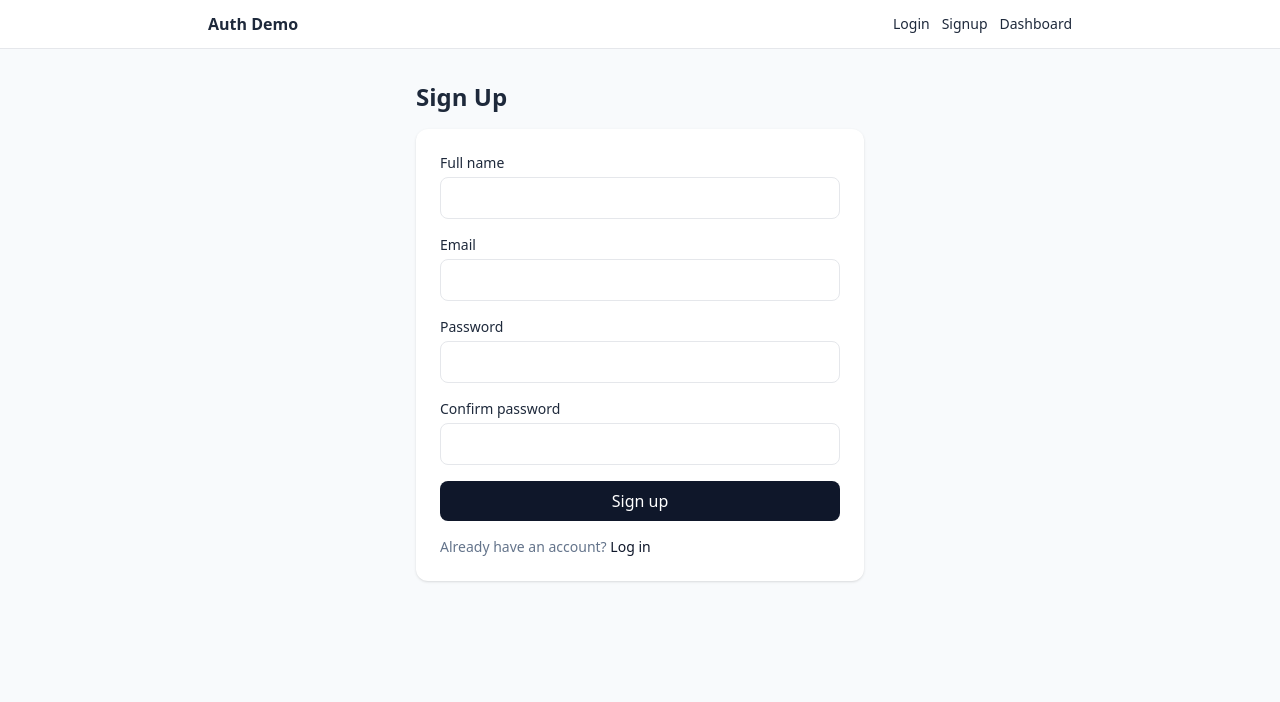
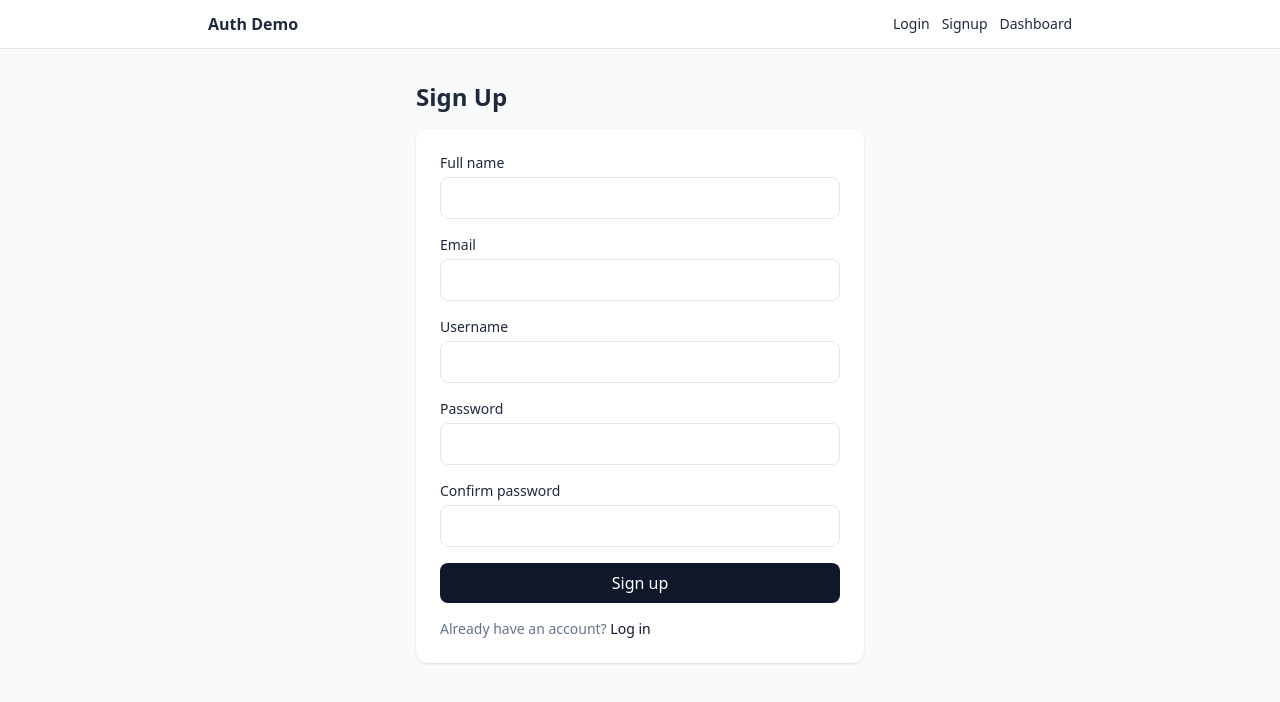
Before and after one commit to hung21112k2/auth-starter-frontend, a Vue app: page /signup in a window 1280 px wide. Shown: the top 702 px of the page. Built offline with nearby package versions, Linux system fonts and the light colour scheme.

Commit message:
update/add-username

```diff
--- a/src/services/api.js
+++ b/src/services/api.js
@@ -2,7 +2,7 @@ import { getToken } from './auth'
 
 const BASE = '/api'
 
-async function request(path, { method='GET', body, headers } = {}) {
+async function request(path, { method = 'GET', body, headers } = {}) {
   const token = getToken()
   const res = await fetch(`${BASE}${path}`, {
     method,
@@ -13,9 +13,11 @@ async function request(path, { method='GET', body, headers } = {}) {
     },
     body: body ? JSON.stringify(body) : undefined,
   })
+
   const text = await res.text()
   let data
   try { data = text ? JSON.parse(text) : null } catch { data = text }
+
   if (!res.ok) {
     throw new Error(typeof data === 'string' ? data : (data?.message || 'Request failed'))
   }
@@ -23,8 +25,9 @@ async function request(path, { method='GET', body, headers } = {}) {
 }
 
 export const api = {
-  signup: (payload) => request('/auth/signup', { method:'POST', body: payload }),
-  login:  (payload) => request('/auth/login',  { method:'POST', body: payload }),
+  // payload: { email, username, password, full_name }
+  signup: (payload) => request('/auth/signup', { method: 'POST', body: payload }),
+  login:  (payload) => request('/auth/login',  { method: 'POST', body: payload }),
   me:     () => request('/auth/me'),
 }
 
--- a/src/views/DashboardView.vue
+++ b/src/views/DashboardView.vue
@@ -48,13 +48,16 @@ onMounted(load)
         <p class="mt-1 text-xl font-semibold">{{ me.id }}</p>
       </div>
 
-      <!-- Email: wider (span 2 columns) + no wrap + horizontal scroll if still long -->
+      <!-- Username -->
+      <div class="bg-white p-4 rounded-xl shadow">
+        <p class="text-xs text-slate-500">Username</p>
+        <p class="mt-1 text-xl font-semibold">{{ me.username }}</p>
+      </div>
+
+      <!-- Email (span 2) -->
       <div class="bg-white p-4 rounded-xl shadow sm:col-span-2 min-w-0">
         <p class="text-xs text-slate-500">Email</p>
-        <p
-          class="mt-1 text-xl font-semibold whitespace-nowrap overflow-x-auto no-scrollbar"
-          :title="me.email"
-        >
+        <p class="mt-1 text-xl font-semibold whitespace-nowrap overflow-x-auto no-scrollbar" :title="me.email">
           {{ me.email }}
         </p>
       </div>
@@ -69,7 +72,6 @@ onMounted(load)
 </template>
 
 <style>
-/* Hide scrollbar for aesthetics, still scrollable (browser-dependent) */
 .no-scrollbar::-webkit-scrollbar { display: none; }
 .no-scrollbar { -ms-overflow-style: none; scrollbar-width: none; }
 </style>
--- a/src/views/LoginView.vue
+++ b/src/views/LoginView.vue
@@ -5,16 +5,28 @@ import api from '@/services/api'
 import { setToken } from '@/services/auth'
 
 const router = useRouter()
-const email = ref('')
+
+// có thể là email hoặc username
+const identifier = ref('')
 const password = ref('')
+
 const loading = ref(false)
 const error = ref('')
 
-async function onSubmit() {
+async function onSubmit () {
   error.value = ''
+  if (!identifier.value.trim() || !password.value) {
+    error.value = 'Please enter email/username and password.'
+    return
+  }
+
   loading.value = true
   try {
-    const res = await api.login({ email: email.value, password: password.value })
+    // backend sẽ tự nhận diện: có '@' -> email, không có -> username
+    const res = await api.login({
+      email: identifier.value.trim(),
+      password: password.value,
+    })
     setToken(res.token)
     router.push({ name: 'dashboard' })
   } catch (e) {
@@ -31,20 +43,24 @@ async function onSubmit() {
 
     <form @submit.prevent="onSubmit" class="space-y-4 bg-white p-6 rounded-xl shadow">
       <div>
-        <label class="block text-sm mb-1">Email</label>
+        <label class="block text-sm mb-1">Email or Username</label>
         <input
-          v-model="email"
-          type="email"
+          v-model.trim="identifier"
+          type="text"
           required
+          autocomplete="username"
+          placeholder=""
           class="w-full border rounded-lg px-3 py-2 focus:outline-none focus:ring"
         />
       </div>
+
       <div>
         <label class="block text-sm mb-1">Password</label>
         <input
           v-model="password"
           type="password"
           required
+          autocomplete="current-password"
           class="w-full border rounded-lg px-3 py-2 focus:outline-none focus:ring"
         />
       </div>
--- a/src/views/SignupView.vue
+++ b/src/views/SignupView.vue
@@ -7,6 +7,7 @@ const router = useRouter()
 
 const fullName = ref('')
 const email = ref('')
+const username = ref('')
 const password = ref('')
 const confirmPassword = ref('')
 
@@ -14,26 +15,26 @@ const loading = ref(false)
 const msg = ref('')
 const error = ref('')
 
-// Chỉ bật khi bấm submit mà sai
+// chỉ bật khi bấm submit mà sai
 const showRules = ref(false)
 const clearRules = () => { showRules.value = false }
 
-// === Yêu cầu mật khẩu: >= 8 ký tự, >= 1 in hoa, >= 1 ký tự đặc biệt ===
+// Password rules: >= 8 ký tự, >= 1 in hoa, >= 1 ký tự đặc biệt
 const lenOK = computed(() => password.value.length >= 8)
 const hasUpper = computed(() => /[A-Z]/.test(password.value))
 const hasSpecial = computed(() => /[^A-Za-z0-9]/.test(password.value))
-const confirmOK = computed(() =>
-  confirmPassword.value !== '' && confirmPassword.value === password.value
-)
+const confirmOK = computed(() => confirmPassword.value !== '' && confirmPassword.value === password.value)
 const rulesInvalid = computed(() => !lenOK.value || !hasUpper.value || !hasSpecial.value)
+
+// Username cơ bản: 3-50 ký tự, chữ/số/underscore, không khoảng trắng
+const usernameOK = computed(() => /^[A-Za-z0-9_]{3,50}$/.test(username.value || ''))
 
 async function onSubmit () {
   msg.value = ''
   error.value = ''
   showRules.value = false
 
-  // Nếu vi phạm rule hoặc confirm sai -> hiện khối quy tắc & dừng
-  if (rulesInvalid.value || !confirmOK.value) {
+  if (!usernameOK.value || rulesInvalid.value || !confirmOK.value) {
     showRules.value = true
     return
   }
@@ -42,6 +43,7 @@ async function onSubmit () {
   try {
     await api.signup({
       email: email.value.trim(),
+      username: username.value.trim(),
       password: password.value,
       full_name: fullName.value.trim(),
     })
@@ -84,6 +86,23 @@ async function onSubmit () {
         />
       </div>
 
+      <!-- Username -->
+      <div>
+        <label class="block text-sm mb-1">Username</label>
+        <input
+          v-model.trim="username"
+          type="text"
+          required
+          minlength="3"
+          maxlength="50"
+          autocomplete="username"
+          :class="[
+            'w-full border rounded-lg px-3 py-2 focus:outline-none focus:ring',
+            showRules && !usernameOK ? 'border-rose-500' : ''
+          ]"
+        />
+      </div>
+
       <!-- Password -->
       <div>
         <label class="block text-sm mb-1">Password</label>
@@ -116,18 +135,21 @@ async function onSubmit () {
         />
       </div>
 
-      <!-- Khối quy tắc: chỉ hiện sau khi bấm Sign up mà sai -->
+      <!-- Khối quy tắc chỉ hiện khi bấm Sign up mà sai -->
       <div v-if="showRules" class="rounded-lg border border-rose-200 bg-rose-50 p-3 text-sm">
-        <p class="font-medium text-rose-700">Password must meet all rules:</p>
+        <p class="font-medium text-rose-700">Please fix the following:</p>
         <ul class="mt-2 list-disc pl-5 space-y-1">
+          <li :class="usernameOK ? 'line-through text-emerald-700' : 'text-rose-700'">
+            Username: 3–50 chars, letters/numbers/_ only
+          </li>
           <li :class="lenOK ? 'line-through text-emerald-700' : 'text-rose-700'">
-            At least 8 characters
+            Password ≥ 8 characters
           </li>
           <li :class="hasUpper ? 'line-through text-emerald-700' : 'text-rose-700'">
-            At least 1 uppercase letter
+            Password has at least 1 uppercase letter
           </li>
           <li :class="hasSpecial ? 'line-through text-emerald-700' : 'text-rose-700'">
-            At least 1 special character
+            Password has at least 1 special character
           </li>
         </ul>
         <p v-if="!confirmOK" class="mt-2 text-rose-700">
```
